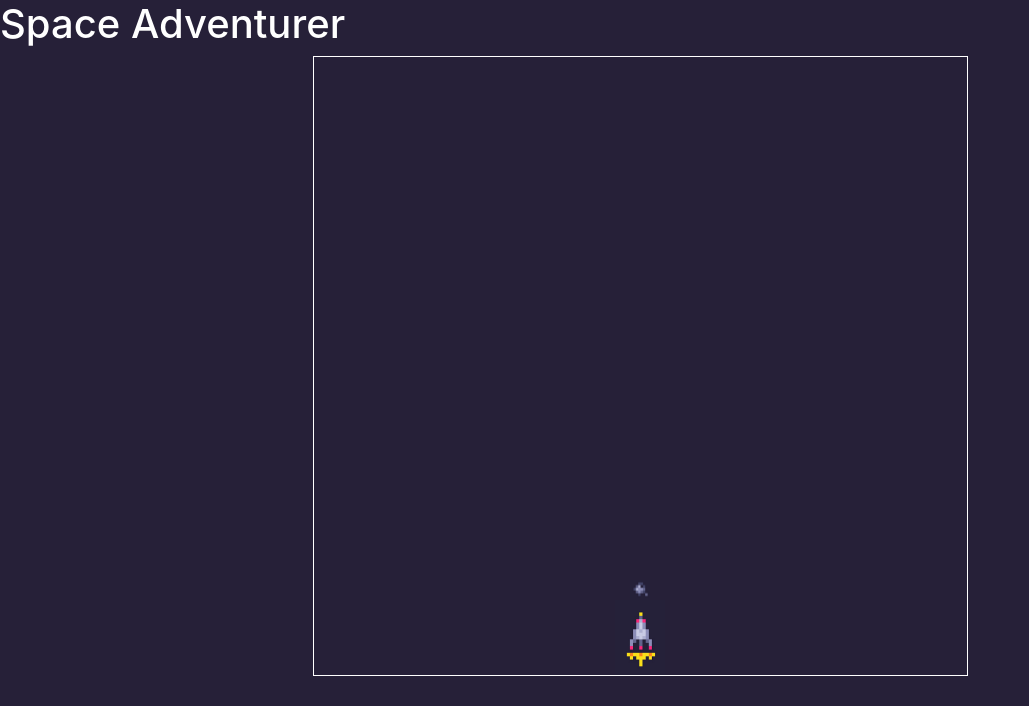
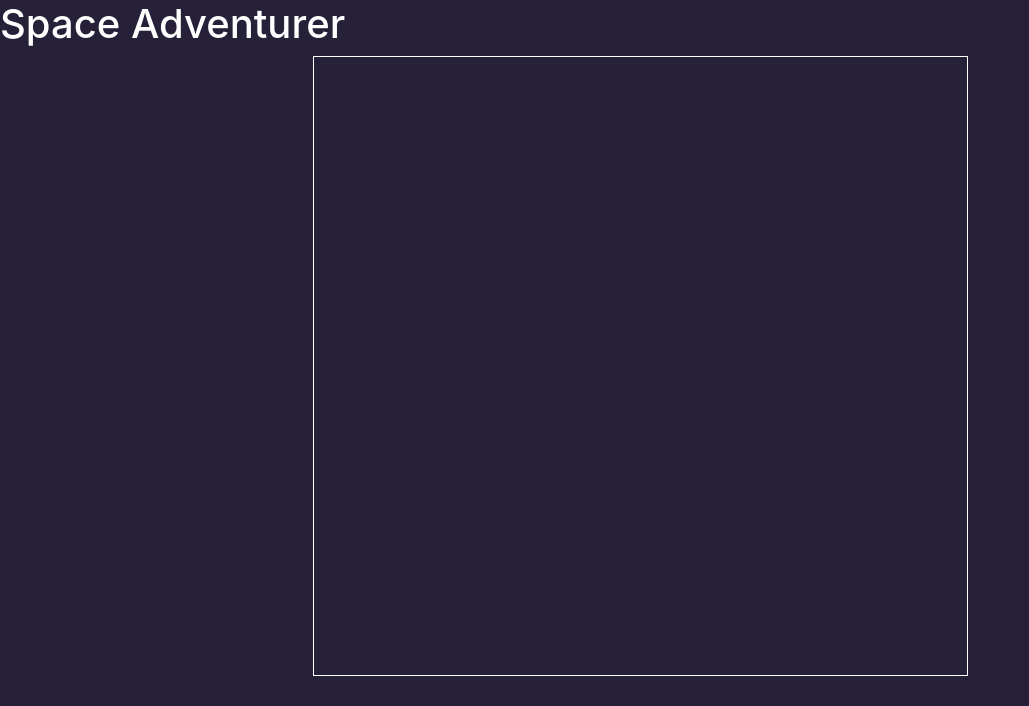
Before and after one commit to samanthabarrueta/Space-Adventurer, a plain HTML site: page index.html in a window 1280 px wide. Shown: the whole page, without its empty margins (0-1029 px from the left). Drawn offline with nearby package versions, Linux system fonts and the light colour scheme.

Commit message:
remove divs, add canvas

```diff
--- a/index.html
+++ b/index.html
@@ -19,14 +19,8 @@
 
             <div class='row justify-content-center'>
                 <div class='d-flex col-md-6 col-sm-auto justify-content-center' id='game'>
-                    <div id='user' class='mt-auto'>
-                        <div class='row justify-content-center'>
-                            <img src='./assets/images/shotx1.png' id='bullet'  alt='bullet' height='20px' width='20px'>
-                        </div>
-                        <div class='row mt-auto'>
-                            <img src='./assets/images/user.png' alt='user icon' height='75px' width='50px'>
-                        </div>
-                    </div>
+                    <canvas id="canvas" width="300" height="300">
+                    </canvas>
                 </div>
             </div>
         </div>
```
